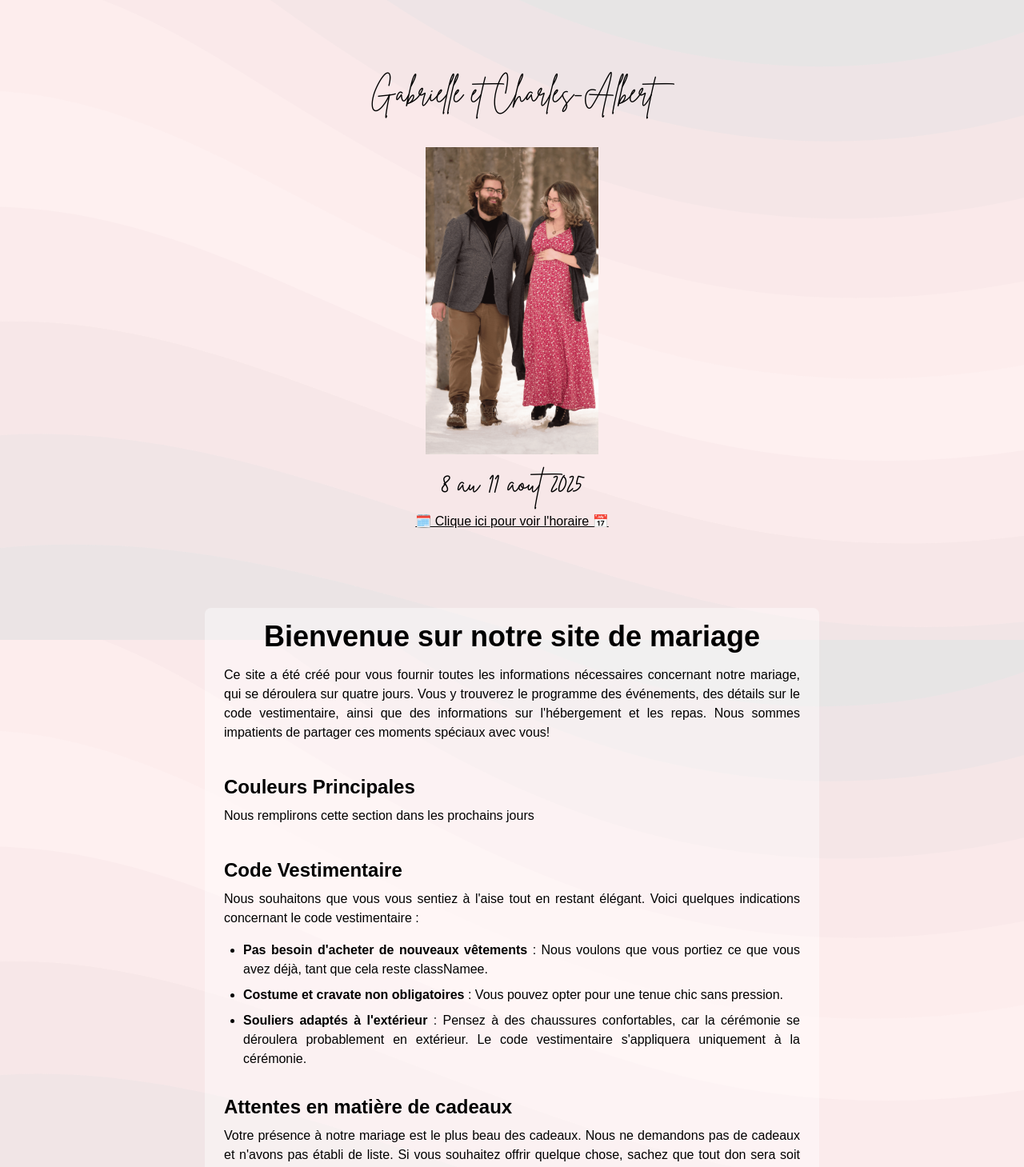
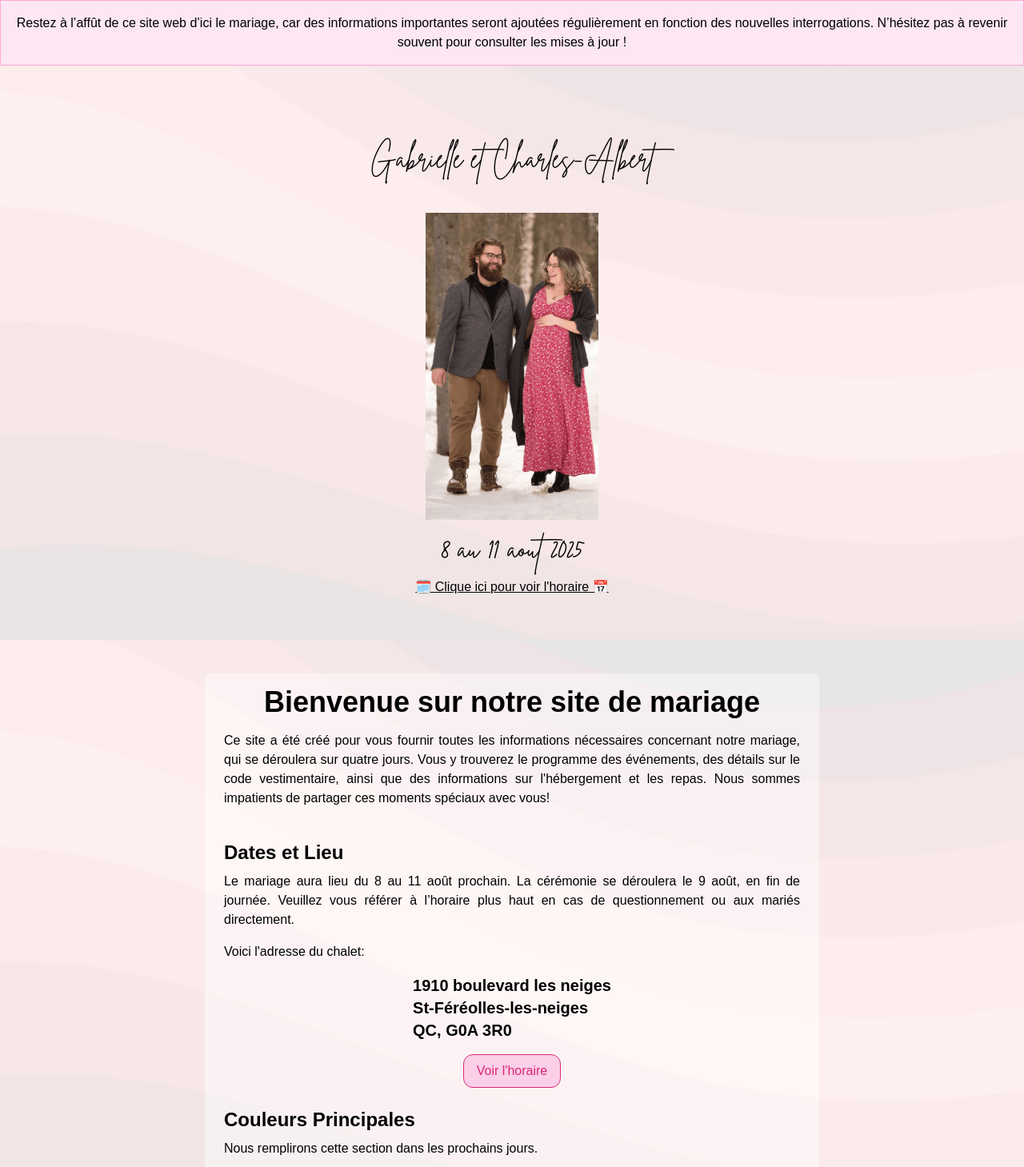
Before and after one commit to CharlesAlbert-Raymond/mariage-b-r, a Next.js app: page / in a window 1280 px wide. Shown: the top 1459 px of the page at 80% size. Built offline with nearby package versions, Linux system fonts and the light colour scheme; no server answers.

Commit message:
added info location, added music section and banner

```diff
--- a/src/app/(root)/page.tsx
+++ b/src/app/(root)/page.tsx
@@ -1,9 +1,14 @@
+import Banner from "~/components/banner";
 import Hero from "./hero";
 import Text from "./text";
+
+const bannerText =
+    "Restez à l’affût de ce site web d’ici le mariage, car des informations importantes seront ajoutées régulièrement en fonction des nouvelles interrogations. N’hésitez pas à revenir souvent pour consulter les mises à jour !";
 
 const Index = () => {
     return (
         <main className="flex flex-col items-center justify-center">
+            <Banner>{bannerText}</Banner>
             <Hero />
             <Text />
         </main>
--- a/src/app/(root)/text.tsx
+++ b/src/app/(root)/text.tsx
@@ -1,3 +1,5 @@
+import { Link } from "~/components/button";
+
 const Text = () => {
     return (
         <section className="content__container">
@@ -13,9 +15,29 @@ const Text = () => {
                 partager ces moments spéciaux avec vous!
             </p>
 
+            <h2 className="content__subtitle">Dates et Lieu</h2>
+            <p className="content__paragraph">
+                Le mariage aura lieu du 8 au 11 août prochain. La cérémonie se
+                déroulera le 9 août, en fin de journée. Veuillez vous référer à
+                l’horaire plus haut en cas de questionnement ou aux mariés
+                directement.{" "}
+            </p>
+                <p className="content__paragraph self-start">
+                    Voici l&apos;adresse du chalet:
+                </p>
+            <div>
+                <p className="text-xl font-bold">1910 boulevard les neiges</p>
+                <p className="text-xl font-bold">St-Féréolles-les-neiges</p>
+                <p className="text-xl font-bold">QC, G0A 3R0</p>
+            </div>
+
+            <Link className="mt-4" href="/horaire">
+                Voir l&apos;horaire
+            </Link>
+
             <h2 className="content__subtitle">Couleurs Principales</h2>
-            <p className="self-start content__paragraph">
-                Nous remplirons cette section dans les prochains jours
+            <p className="content__paragraph self-start">
+                Nous remplirons cette section dans les prochains jours.
             </p>
             {/*
             <p className="content__paragraph">
@@ -129,6 +151,13 @@ const Text = () => {
             <p className="content__paragraph self-start">
                 Nous garderons un registre des paiements reçus de notre côté.
             </p>
+
+            <h2 className="content__subtitle">Musique</h2>
+            <p className="content__paragraph">
+                Restez à l’affût nous metterons à disposition une méthode pour
+                que vous puissiez nous suggérer des chansons pour la soirée
+                dansante.
+            </p>
         </section>
     );
 };
--- a/src/app/global.css
+++ b/src/app/global.css
@@ -42,7 +42,7 @@
     }
 
     .content__container {
-        @apply flex flex-col items-center justify-center rounded-lg bg-white bg-opacity-40 px-6 py-4 max-w-screen-md;
+        @apply flex max-w-screen-md flex-col items-center justify-center rounded-lg bg-white bg-opacity-40 px-6 py-4;
     }
 
     .content__title {
@@ -50,7 +50,7 @@
     }
 
     .content__subtitle {
-        @apply mb-2 mt-6 text-center text-2xl self-start font-bold;
+        @apply mb-2 mt-6 self-start text-center text-2xl font-bold;
     }
 
     .content__paragraph {
@@ -60,7 +60,6 @@
     .content__list-item {
         @apply mb-2 text-justify text-base;
     }
-
 }
 
 @font-face {
--- /dev/null
+++ b/src/components/banner.tsx
@@ -0,0 +1,11 @@
+const Banner = ({children}: {children: React.ReactNode}) => {
+    return (
+        <div className="sticky left-0 right-0 top-0 z-50 border border-pink-300 bg-pink-100 p-4 w-full">
+            <p className="text-center text-sm md:text-base">
+            {children}
+            </p>
+        </div>
+    );
+};
+
+export default Banner;
--- /dev/null
+++ b/src/components/button.tsx
@@ -0,0 +1,20 @@
+import NextLink from "next/link";
+
+export const Link = ({
+    href,
+    children,
+    className = "",
+}: {
+    children: React.ReactNode;
+    href: string;
+    className?: string;
+}) => {
+    return (
+        <NextLink
+            href={href}
+            className={`rounded-xl border border-pink-600 bg-pink-200 px-4 py-2 text-pink-600 hover:bg-pink-200/70 hover:text-pink-600/70 ${className}`}
+        >
+            {children}
+        </NextLink>
+    );
+};
--- a/src/components/navbar.tsx
+++ b/src/components/navbar.tsx
@@ -3,7 +3,7 @@ import { LeftArrow } from "./icons";
 
 const Navbar = () => {
     return (
-        <nav className="grid grid-cols-3 p-10">
+        <nav className="grid grid-cols-3 p-4 md:p-10">
             <div className="self-center">
                 <Link
                     href="/"
@@ -14,7 +14,7 @@ const Navbar = () => {
                 </Link>
             </div>
             <Link href="/">
-                <h1 className="mb-4 text-center font-serif text-xl">
+                <h1 className="mb-4 text-center font-serif md:text-xl">
                     Mariage Blais-Raymond
                 </h1>
             </Link>
```
